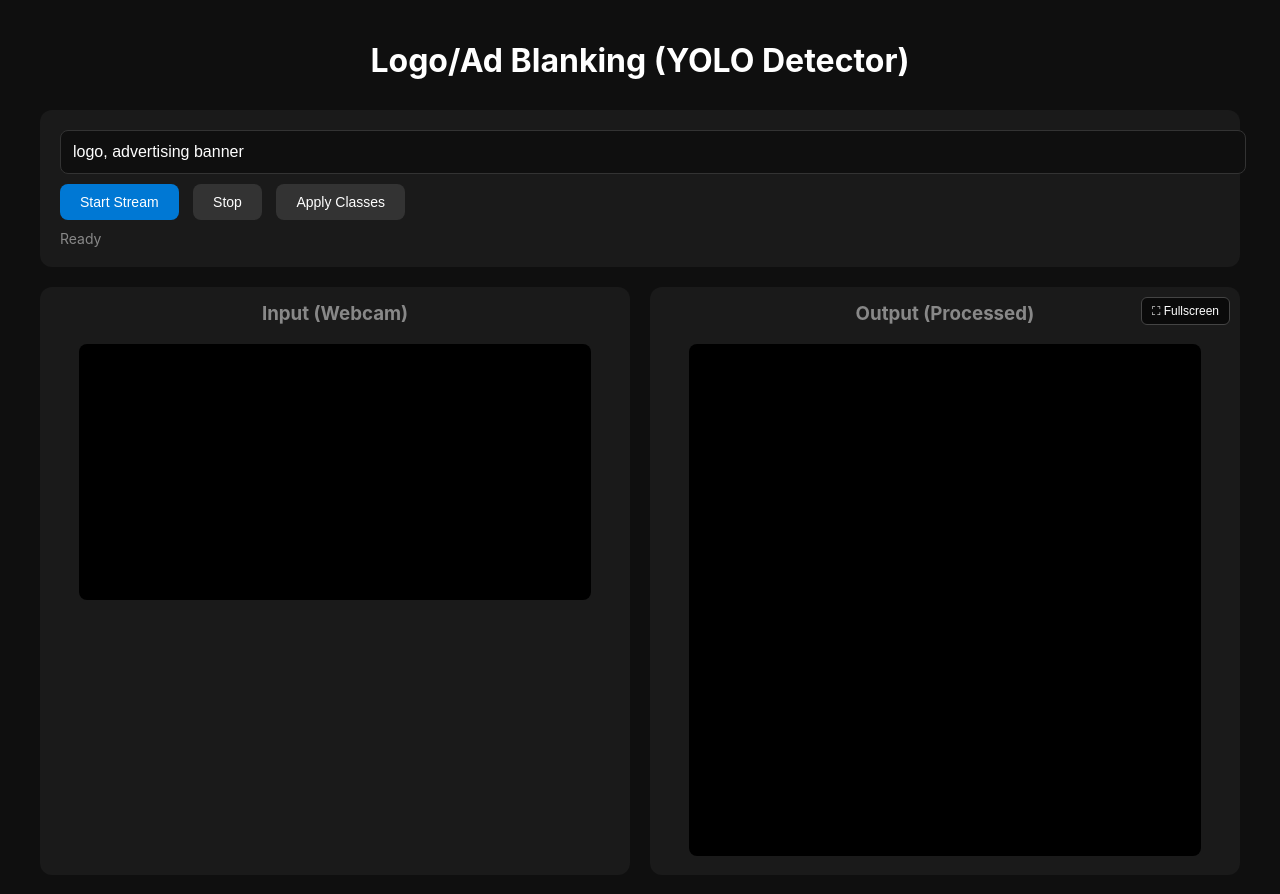
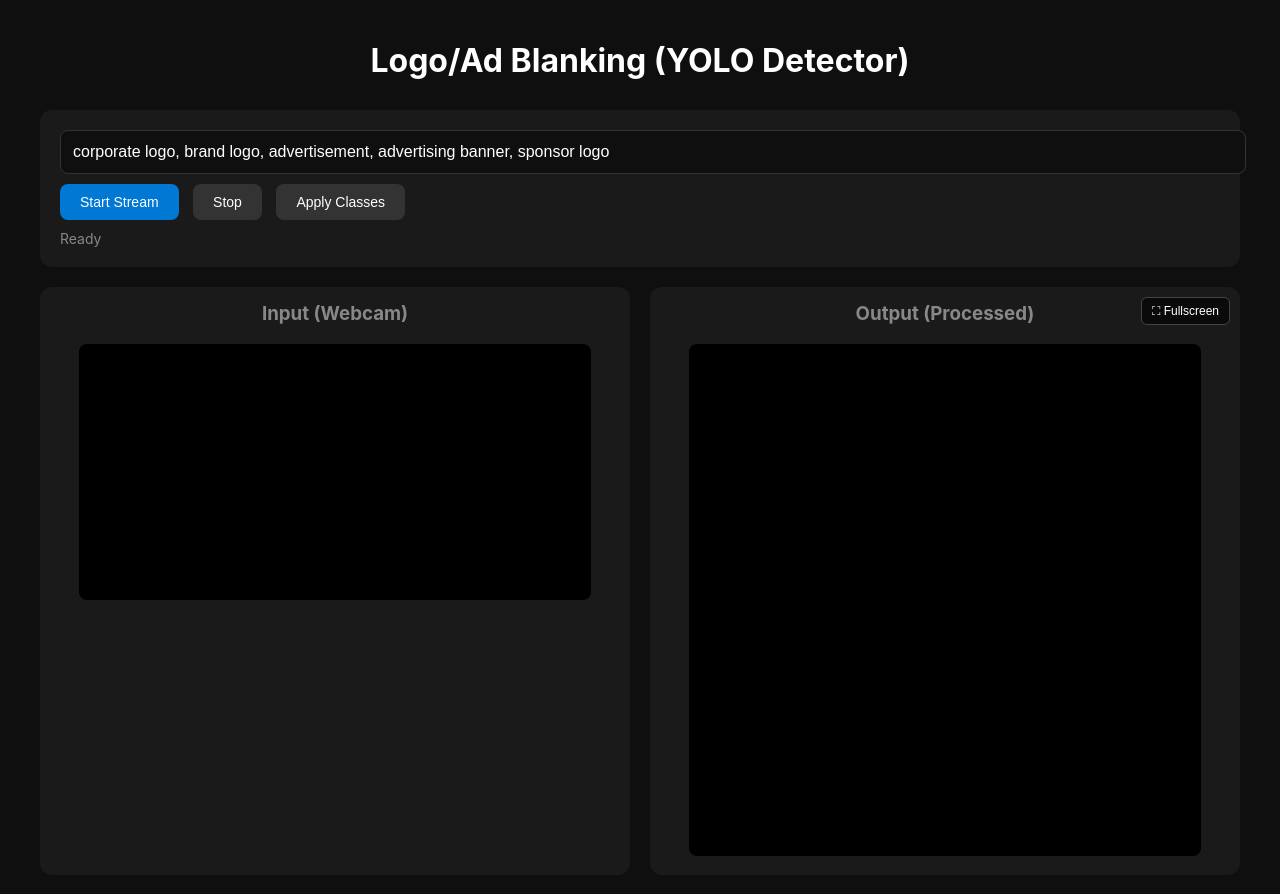
Before and after one commit to guscost/copepod, a plain HTML site: page frontend/index.html in a window 1280 px wide. Drawn offline with Linux system fonts and the light colour scheme; no server answers.

Commit message:
Update default prompt

```diff
--- a/frontend/index.html
+++ b/frontend/index.html
@@ -114,7 +114,7 @@
         <div class="controls">
             <input type="text" id="prompt" class="prompt-input"
                    placeholder='Comma-separated detection classes, e.g. "logo, advertising banner"'
-                   value="logo, advertising banner">
+                   value="corporate logo, brand logo, advertisement, advertising banner, sponsor logo">
             <button id="startBtn" class="btn btn-primary">Start Stream</button>
             <button id="stopBtn" class="btn btn-secondary">Stop</button>
             <button id="applyPromptBtn" class="btn btn-secondary">Apply Classes</button>
```
